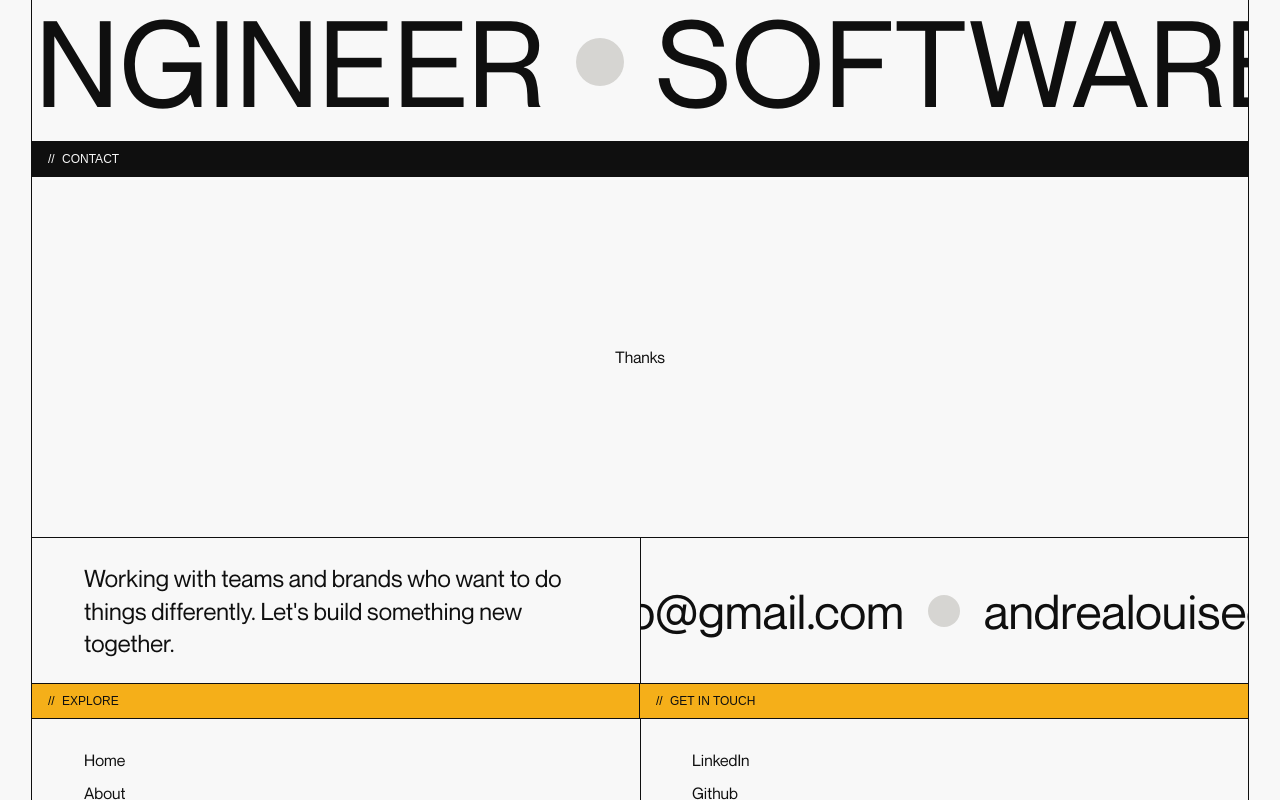
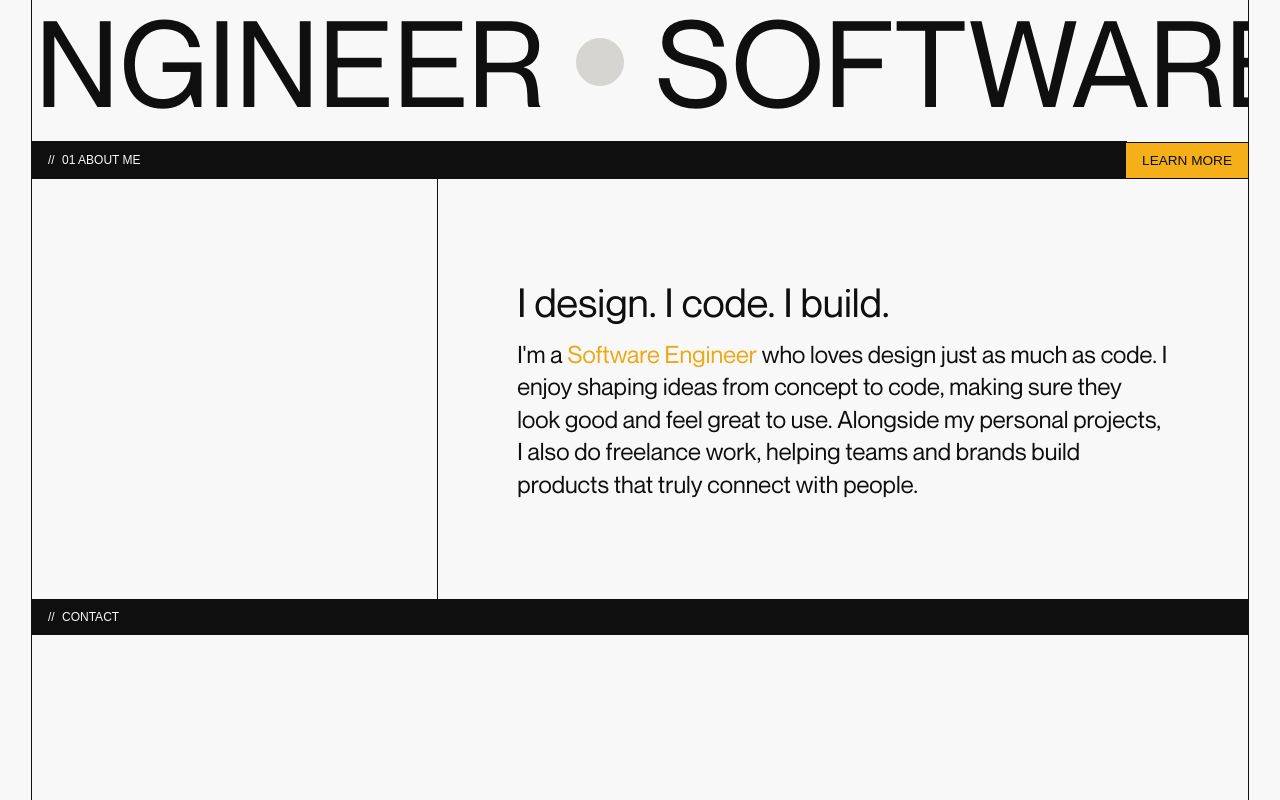
Before and after one commit to andreadayo/portfolio-2025, a Next.js app: page / in a window 1280 px wide. Shown: the part 618-1418 px from the top of the page. Built offline with nearby package versions, Linux system fonts and the light colour scheme; a web font is replaced by a local one.

Commit message:
feat(home-about): create desktop home-about section

```diff
--- a/src/app/page.tsx
+++ b/src/app/page.tsx
@@ -1,11 +1,13 @@
 import { PaddingWrapper } from "@components/PaddingWrapper/styles";
 import Hero from "@components/Home/Hero";
+import About from "@components/Home/About";
 
 export default function Home() {
   return (
     <>
       <PaddingWrapper>
         <Hero />
+        <About />
       </PaddingWrapper>
     </>
   );
--- a/src/components/Divider/styles.tsx
+++ b/src/components/Divider/styles.tsx
@@ -49,6 +49,7 @@ export const Button = styled.button`
   align-items: center;
   justify-content: center;
   background-color: ${({ theme }) => theme.accentColor};
+  outline: 0.063rem solid ${({ theme }) => theme.borderColor};
   border: none;
   cursor: pointer;
 `;
--- /dev/null
+++ b/src/components/Home/About/index.tsx
@@ -0,0 +1,34 @@
+"use client";
+
+import { Divider } from "@components/Divider";
+import {
+  AboutContainer,
+  ElementsContainer,
+  TextContainer,
+  Heading,
+  Text,
+  Highlight,
+} from "./styles";
+
+export default function About() {
+  return (
+    <>
+      <Divider type="black" ctaLabel="Learn More" href="/about">
+        01 About Me
+      </Divider>
+      <AboutContainer>
+        <ElementsContainer />
+        <TextContainer>
+          <Heading>I design. I code. I build.</Heading>
+          <Text>
+            I&#39;m a <Highlight>Software Engineer</Highlight> who loves design
+            just as much as code. I enjoy shaping ideas from concept to code,
+            making sure they look good and feel great to use. Alongside my
+            personal projects, I also do freelance work, helping teams and
+            brands build products that truly connect with people.
+          </Text>
+        </TextContainer>
+      </AboutContainer>
+    </>
+  );
+}
--- /dev/null
+++ b/src/components/Home/About/styles.tsx
@@ -0,0 +1,36 @@
+import styled from "styled-components";
+import { TitleXXXL, BodyLG } from "@tokens/typography";
+
+export const AboutContainer = styled.div`
+  width: 100%;
+  height: max-content;
+  display: grid;
+  grid-template-columns: 1fr 2fr;
+  outline: 0.063rem solid ${({ theme }) => theme.borderColor};
+`;
+
+export const ElementsContainer = styled.div`
+  width: 100%;
+  height: 100%;
+  outline: 0.063rem solid ${({ theme }) => theme.borderColor};
+`;
+export const TextContainer = styled.div`
+  width: 100%;
+  height: 100%;
+  padding: 6.25rem 5rem;
+  display: flex;
+  flex-direction: column;
+  gap: 0.75rem;
+`;
+
+export const Heading = styled(TitleXXXL)`
+  color: ${({ theme }) => theme.contentColor};
+`;
+
+export const Text = styled(BodyLG)`
+  color: ${({ theme }) => theme.contentColor};
+`;
+
+export const Highlight = styled.span`
+  color: ${({ theme }) => theme.textAccentColor};
+`;
```
